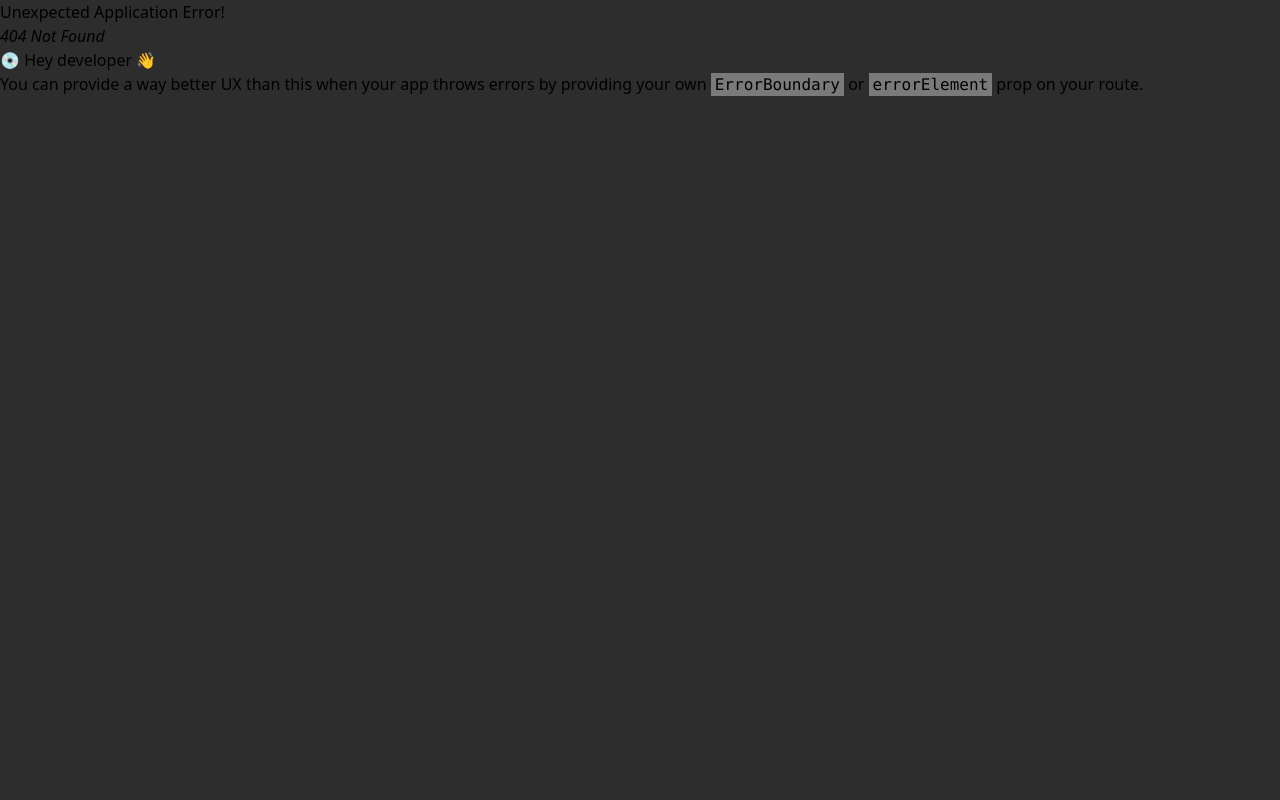
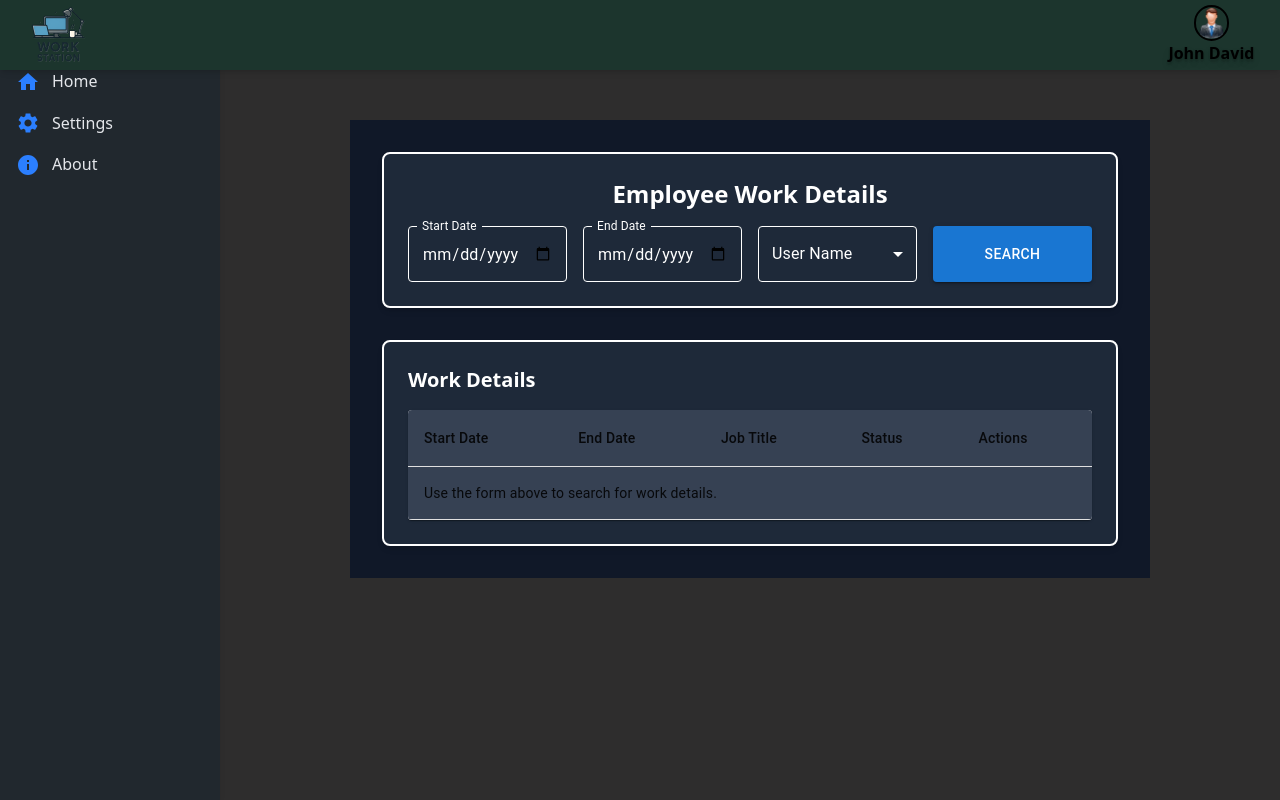
Before and after one commit to Vireta-Group/work-station-frontend, a React (Vite) app: page /e-work in a window 1280 px wide. Before the commit this address had no page. Built offline with nearby package versions, Linux system fonts and the light colour scheme.

Commit message:
create EWorkDetail.jsx

```diff
--- /dev/null
+++ b/src/coreModule/teamAdminPanel/EWorkDetail/EWorkDetail.jsx
@@ -0,0 +1,296 @@
+import { useState } from "react";
+import {
+  TextField,
+  Button,
+  FormControl,
+  InputLabel,
+  Select,
+  MenuItem,
+  Table,
+  TableBody,
+  TableCell,
+  TableContainer,
+  TableHead,
+  TableRow,
+  Paper,
+} from "@mui/material";
+
+export default function EWorkDetail() {
+  const [formData, setFormData] = useState({
+    startDate: "",
+    endDate: "",
+    userName: "",
+  });
+
+  const [filteredJobs, setFilteredJobs] = useState([]);
+
+  const allWorkDetails = [
+    {
+      id: 1,
+      userName: "John Doe",
+      startDate: "2025-08-01",
+      endDate: "2025-08-15",
+      jobTitle: "Fix Dashboard Bug",
+      status: "Complete",
+    },
+    {
+      id: 2,
+      userName: "Jane Smith",
+      startDate: "2025-08-05",
+      endDate: "2025-08-20",
+      jobTitle: "Update Landing Page",
+      status: "Continuous",
+    },
+    {
+      id: 3,
+      userName: "Peter Jones",
+      startDate: "2025-08-10",
+      endDate: "2025-08-25",
+      jobTitle: "Write API Documentation",
+      status: "Start",
+    },
+    {
+      id: 4,
+      userName: "John Doe",
+      startDate: "2025-08-20",
+      endDate: "2025-08-30",
+      jobTitle: "Database Migration",
+      status: "Continuous",
+    },
+    {
+      id: 5,
+      userName: "Jane Smith",
+      startDate: "2025-08-22",
+      endDate: "2025-08-22",
+      jobTitle: "UI/UX Review",
+      status: "Expire",
+    },
+    {
+      id: 6,
+      userName: "John Doe",
+      startDate: "2025-07-25",
+      endDate: "2025-08-05",
+      jobTitle: "Server Maintenance",
+      status: "Complete",
+    },
+    {
+      id: 7,
+      userName: "Peter Jones",
+      startDate: "2025-08-22",
+      endDate: "2025-08-28",
+      jobTitle: "Deploy New Feature",
+      status: "Start",
+    },
+  ];
+
+  const users = [
+    { id: 1, name: "John Doe" },
+    { id: 2, name: "Jane Smith" },
+    { id: 3, name: "Peter Jones" },
+  ];
+
+  const handleChange = (e) => {
+    const { name, value } = e.target;
+    setFormData((prevData) => ({
+      ...prevData,
+      [name]: value,
+    }));
+  };
+
+  const handleSearch = (e) => {
+    e.preventDefault();
+    const { startDate, endDate, userName } = formData;
+
+    const filtered = allWorkDetails.filter((job) => {
+      const jobDate = new Date(job.endDate);
+      const searchEndDate = new Date(endDate);
+      const searchStartDate = new Date(startDate);
+
+      const inDateRange =
+        (!startDate || jobDate >= searchStartDate) &&
+        (!endDate || jobDate <= searchEndDate);
+      const matchesUser =
+        !userName ||
+        job.userName === users.find((u) => u.id === userName)?.name;
+
+      return inDateRange && matchesUser;
+    });
+
+    setFilteredJobs(filtered);
+  };
+
+  const getStatusColor = (status) => {
+    switch (status.toLowerCase()) {
+      case "complete":
+        return "text-green-400";
+      case "continuous":
+      case "start":
+        return "text-yellow-400";
+      case "expire":
+        return "text-red-400";
+      default:
+        return "text-white";
+    }
+  };
+
+  const handleView = (jobId) => {
+    console.log(`View button clicked for job ID: ${jobId}`);
+  };
+
+  return (
+    <div className=" bg-gray-900 w-[800px] text-white p-4 md:p-8 h-[100%]">
+      <div className="p-6 bg-gray-800 rounded-lg shadow-md border-2 border-white mb-8">
+        <h2 className="text-2xl font-bold text-white mb-4 text-center">
+          Employee Work Details
+        </h2>
+        <form
+          onSubmit={handleSearch}
+          className="grid grid-cols-1 md:grid-cols-4 gap-4 items-end"
+        >
+          <FormControl fullWidth>
+            <TextField
+              label="Start Date"
+              name="startDate"
+              type="date"
+              value={formData.startDate}
+              onChange={handleChange}
+              InputLabelProps={{ shrink: true }}
+              sx={{
+                "& .MuiInputBase-input": { color: "white" },
+                "& .MuiInputLabel-root": { color: "white" },
+                "& .MuiInputLabel-root.Mui-focused": { color: "white" },
+                "& .MuiOutlinedInput-notchedOutline": { borderColor: "white" },
+                "&:hover .MuiOutlinedInput-notchedOutline": {
+                  borderColor: "white",
+                },
+              }}
+            />
+          </FormControl>
+
+          <FormControl fullWidth>
+            <TextField
+              label="End Date"
+              name="endDate"
+              type="date"
+              value={formData.endDate}
+              onChange={handleChange}
+              InputLabelProps={{ shrink: true }}
+              sx={{
+                "& .MuiInputBase-input": { color: "white" },
+                "& .MuiInputLabel-root": { color: "white" },
+                "& .MuiInputLabel-root.Mui-focused": { color: "white" },
+                "& .MuiOutlinedInput-notchedOutline": { borderColor: "white" },
+                "&:hover .MuiOutlinedInput-notchedOutline": {
+                  borderColor: "white",
+                },
+              }}
+            />
+          </FormControl>
+
+          <FormControl fullWidth>
+            <InputLabel sx={{ color: "white" }}>User Name</InputLabel>
+            <Select
+              label="User Name"
+              name="userName"
+              value={formData.userName}
+              onChange={handleChange}
+              sx={{
+                "& .MuiInputBase-input": { color: "white" },
+                "& .MuiOutlinedInput-notchedOutline": { borderColor: "white" },
+                "&:hover .MuiOutlinedInput-notchedOutline": {
+                  borderColor: "white",
+                },
+                "& .MuiSelect-icon": { color: "white" },
+              }}
+            >
+              <MenuItem value="">
+                <em>All Users</em>
+              </MenuItem>
+              {users.map((user) => (
+                <MenuItem key={user.id} value={user.id} sx={{ color: "black" }}>
+                  {user.name}
+                </MenuItem>
+              ))}
+            </Select>
+          </FormControl>
+
+          <Button
+            type="submit"
+            variant="contained"
+            color="primary"
+            className="w-full"
+            sx={{ height: "56px" }} // Match height of text fields
+          >
+            Search
+          </Button>
+        </form>
+      </div>
+
+      <div className="p-6 bg-gray-800 rounded-lg shadow-md border-2 border-white">
+        <h3 className="text-xl font-bold text-white mb-4">Work Details</h3>
+        <TableContainer component={Paper} className="shadow-md">
+          <Table
+            sx={{ minWidth: 650 }}
+            aria-label="work details table"
+            className="bg-gray-700"
+          >
+            <TableHead>
+              <TableRow>
+                <TableCell className="font-bold text-white">
+                  Start Date
+                </TableCell>
+                <TableCell className="font-bold text-white">End Date</TableCell>
+                <TableCell className="font-bold text-white">
+                  Job Title
+                </TableCell>
+                <TableCell className="font-bold text-white">Status</TableCell>
+                <TableCell className="font-bold text-white text-right">
+                  Actions
+                </TableCell>
+              </TableRow>
+            </TableHead>
+            <TableBody>
+              {filteredJobs.length > 0 ? (
+                filteredJobs.map((job) => (
+                  <TableRow key={job.id}>
+                    <TableCell sx={{ color: "white" }}>
+                      {job.startDate}
+                    </TableCell>
+                    <TableCell sx={{ color: "white" }}>{job.endDate}</TableCell>
+                    <TableCell sx={{ color: "white" }}>
+                      {job.jobTitle}
+                    </TableCell>
+                    <TableCell className={getStatusColor(job.status)}>
+                      {job.status}
+                    </TableCell>
+                    <TableCell className="text-right">
+                      <Button
+                        variant="outlined"
+                        size="small"
+                        onClick={() => handleView(job.id)}
+                        sx={{ color: "white", borderColor: "white" }}
+                      >
+                        View
+                      </Button>
+                    </TableCell>
+                  </TableRow>
+                ))
+              ) : (
+                <TableRow>
+                  <TableCell
+                    colSpan={5}
+                    className="text-center text-gray-400 py-8"
+                  >
+                    {formData.startDate || formData.endDate || formData.userName
+                      ? "No work details found for the selected criteria."
+                      : "Use the form above to search for work details."}
+                  </TableCell>
+                </TableRow>
+              )}
+            </TableBody>
+          </Table>
+        </TableContainer>
+      </div>
+    </div>
+  );
+}
--- a/src/coreModule/teamAdminPanel/workDistrubition/WorkDis.jsx
+++ b/src/coreModule/teamAdminPanel/workDistrubition/WorkDis.jsx
@@ -63,15 +63,15 @@ export default function WorkDistributionForm({ onSubmit }) {
           Work Distribution Form
         </h2>
         <form onSubmit={handleSubmit}>
-          <FormControl
-            label="Today's Date"
-            type="date"
-            value={today}
-            InputLabelProps={{ shrink: true }}
-            InputProps={{ readOnly: true }}
-            sx={{ m: 2, width: "45%" }}
-          >
-            <TextField value={today} sx={muiInputStyles} />
+          <FormControl sx={{ m: 2, width: "45%" }}>
+            <TextField
+              label="Today's Date"
+              type="date"
+              InputLabelProps={{ shrink: true }}
+              InputProps={{ readOnly: true }}
+              sx={muiInputStyles}
+              value={today}
+            />
           </FormControl>
 
           <FormControl sx={{ m: 2, width: "45%" }}>
--- a/src/routes/root.jsx
+++ b/src/routes/root.jsx
@@ -9,7 +9,7 @@ function Root() {
       <HeaderNav />
       <div className="flex relative ">
         <Sidebar />
-        <div className="mt-20 ml-[270px] flex justify-center w-[100%]">
+        <div className="pt-30 pl-[220px] flex justify-center w-[100%]">
           <Outlet />
         </div>
       </div>
--- a/src/routes/route.jsx
+++ b/src/routes/route.jsx
@@ -7,6 +7,7 @@ import Root from "./root";
 import LoginPage from "../components/loginPage/LoginPage.jsx";
 import ProtectRoute from "./ProtectRoute.jsx";
 import WorkDis from "../coreModule/teamAdminPanel/workDistrubition/WorkDis.jsx";
+import EWorkDetail from "../coreModule/teamAdminPanel/EWorkDetail/EWorkDetail.jsx";
 
 const route = createBrowserRouter(
   createRoutesFromElements(
@@ -16,6 +17,7 @@ const route = createBrowserRouter(
         <Route path="" element={<Root />}>
           <Route path="" element={<p className="text-red-500"> hell </p>} />
           <Route path="work-dis" element={<WorkDis />} />
+          <Route path="e-work" element={<EWorkDetail />} />
         </Route>
       </Route>
     </>
```
